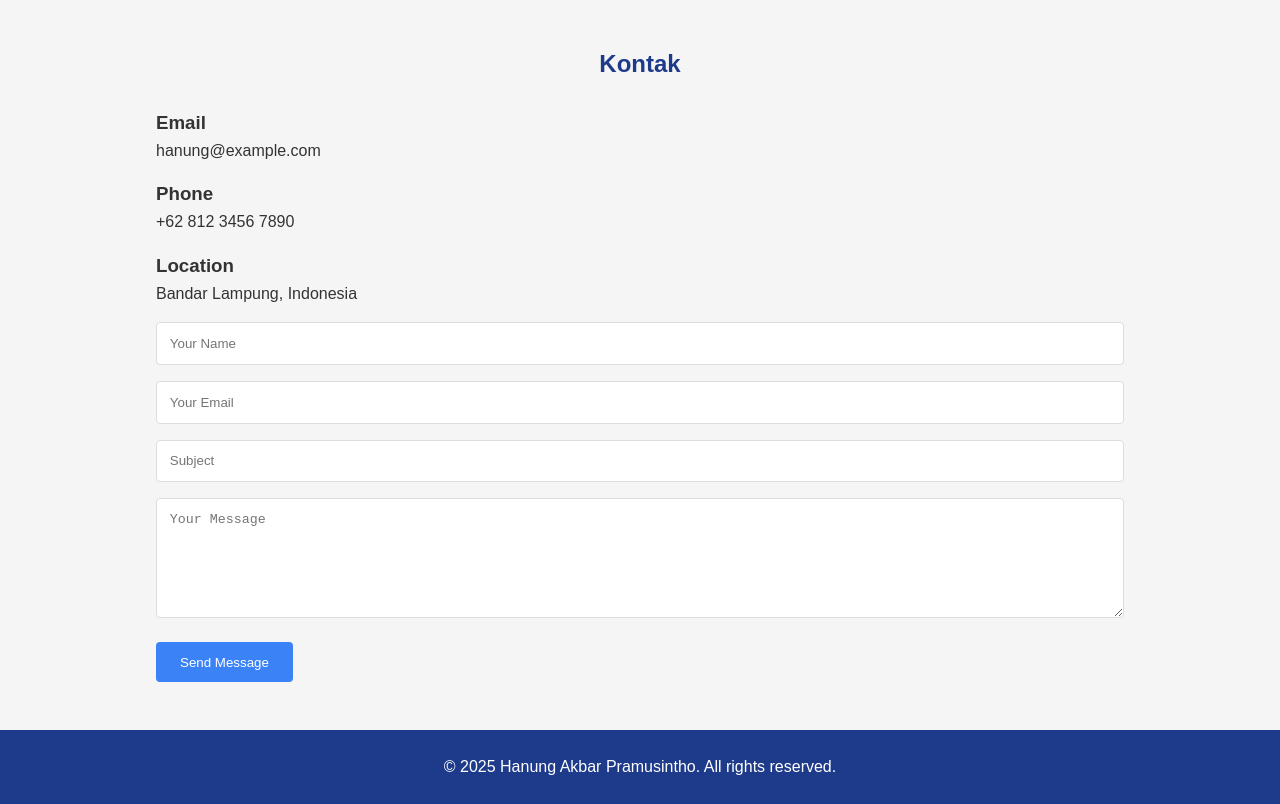
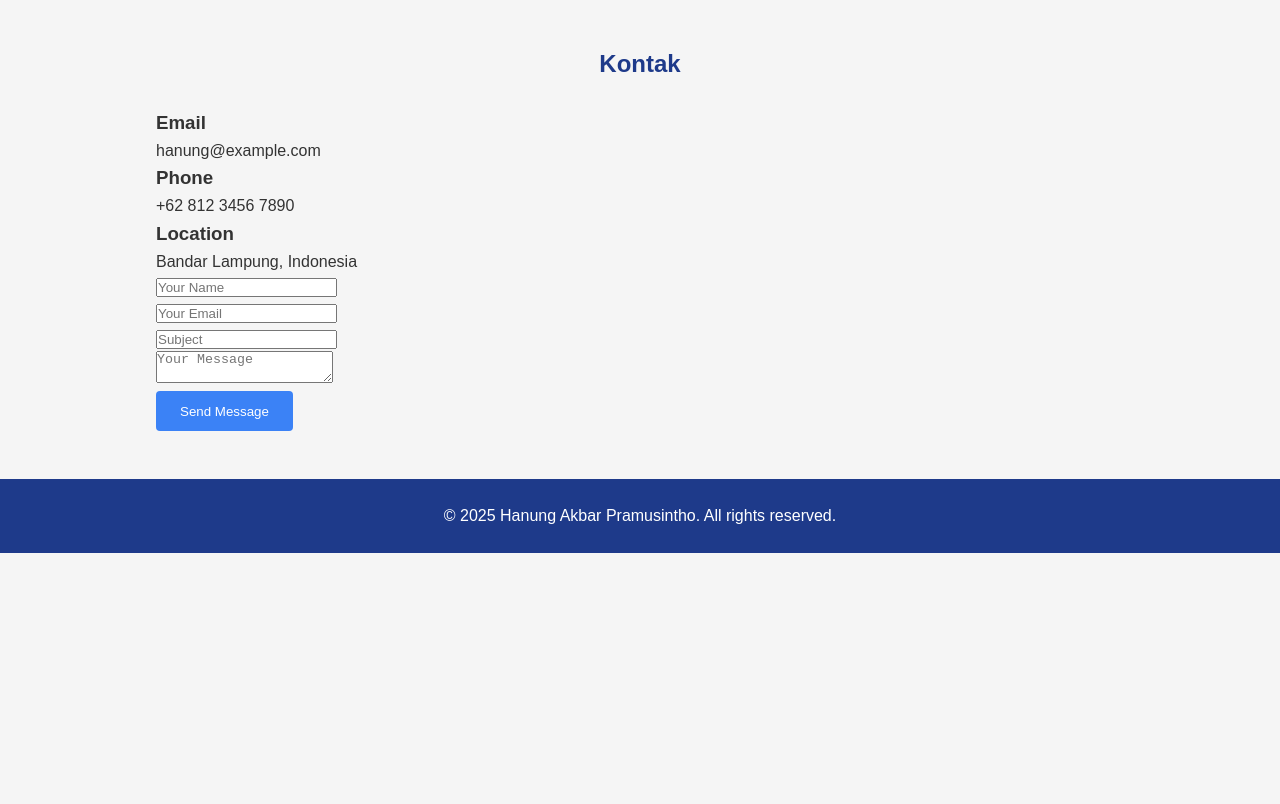
Before and after one commit to Jobloww/Web-Sederhana-HTML-CSS, a plain HTML site: page index.html in a window 1280 px wide. Shown: the part 1575-2379 px from the top of the page. After the commit the page ends 2128 px from the top, so only its background shows below. Drawn offline with Linux system fonts and the light colour scheme.

Commit message:
Update index.css

```diff
--- a/index.css
+++ b/index.css
@@ -109,21 +109,17 @@ th {
     color: white;
 }
 
-tr:nth-child(even) {
-    background-color: #f2f2f2;
-}
-
-.contact-container {
+.kontak-container {
     display: flex;
     flex-direction: column;
 }
 
-.contact-item {
+.kontak-item {
     margin-bottom: 1rem;
 }
 
-.contact-form input,
-.contact-form textarea {
+.kontak-form input,
+.kontak-form textarea {
     width: 100%;
     padding: 0.8rem;
     margin-bottom: 1rem;
@@ -131,7 +127,7 @@ tr:nth-child(even) {
     border-radius: 4px;
 }
 
-.contact-form textarea {
+.kontak-form textarea {
     height: 120px;
 }
 
```
